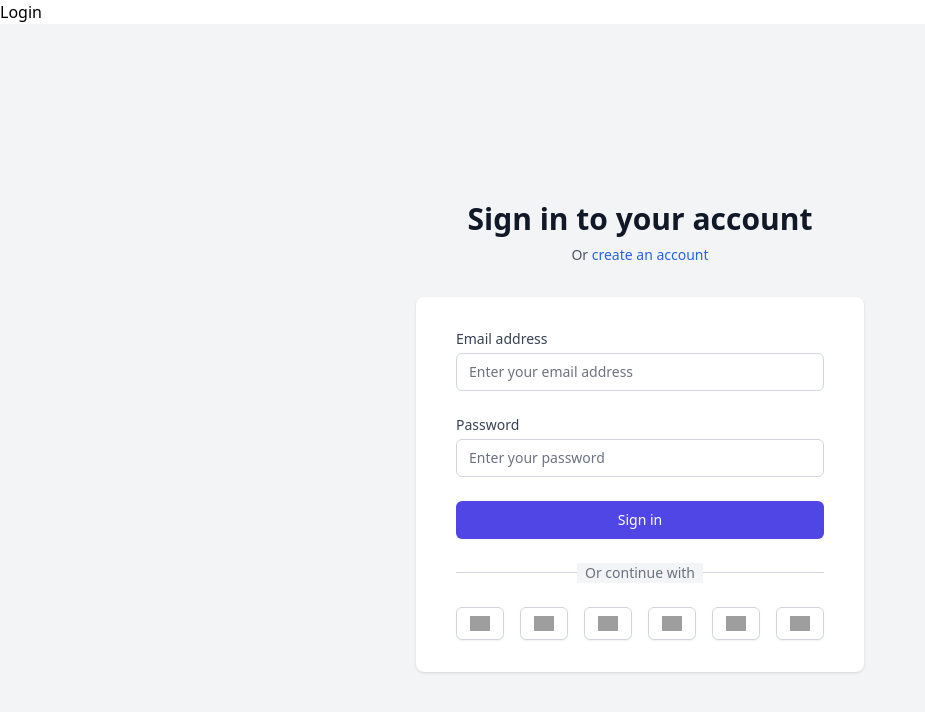
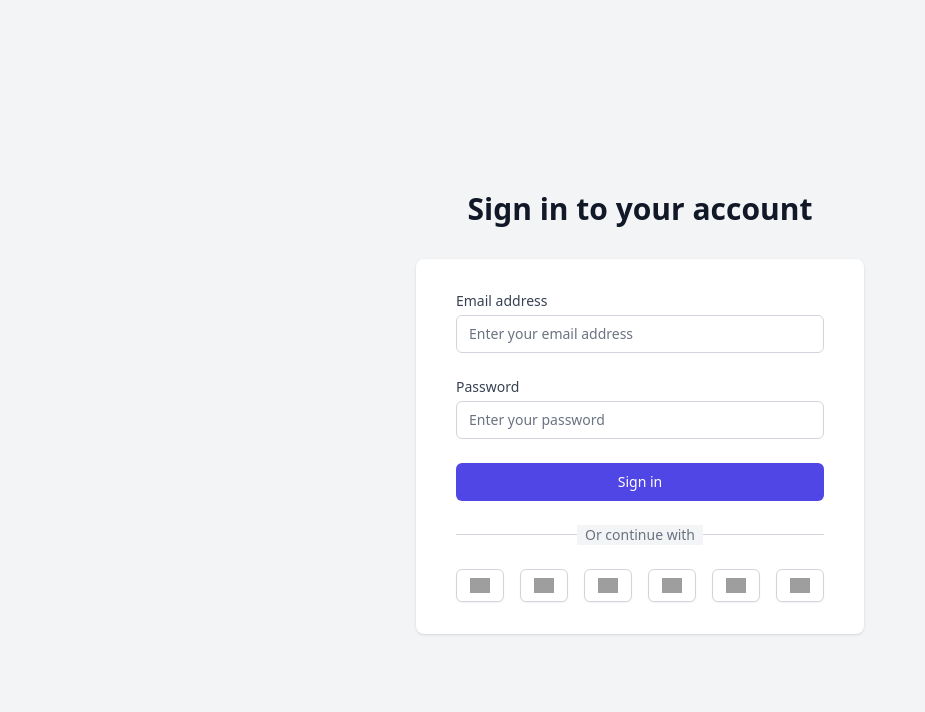
Before and after one commit to Hetari/toby-app, a Vue app in the folder client/: page /login in a window 1280 px wide. Shown: the top 712 px of the page, without its empty margins (0-925 px from the left). Built offline with nearby package versions, Linux system fonts and the light colour scheme; grey boxes are pictures that could not be loaded.

Commit message:
add email and password emits

```diff
--- a/client/src/App.vue
+++ b/client/src/App.vue
@@ -1,5 +1,4 @@
 <template>
-  <router-link to="/login">Login</router-link>
   <router-view />
 </template>
 
--- a/client/src/components/InputComponent.vue
+++ b/client/src/components/InputComponent.vue
@@ -6,6 +6,7 @@
   </label>
   <div class="mt-1">
     <input
+      v-model="data"
       :id="id"
       :name="name"
       :type="type"
@@ -17,6 +18,8 @@
 </template>
 
 <script setup lang="ts">
+  import { watch } from 'vue';
+
   defineProps({
     label: {
       type: String,
@@ -38,5 +41,15 @@
       type: String,
       required: true,
     },
+    emitVal: {
+      type: String,
+      required: false,
+    },
+  });
+
+  let data = defineModel();
+  const emit = defineEmits(['input']);
+  watch(data, (newVal) => {
+    emit('input', newVal);
   });
 </script>
--- a/client/src/views/Login.vue
+++ b/client/src/views/Login.vue
@@ -5,14 +5,6 @@
       <h2 class="mt-6 text-center text-3xl font-extrabold text-gray-900">
         Sign in to your account
       </h2>
-      <p class="mt-2 text-center text-sm text-gray-600 max-w">
-        Or
-        <a
-          href="#"
-          class="font-medium text-blue-600 hover:text-blue-500">
-          create an account
-        </a>
-      </p>
     </div>
 
     <div class="mt-8 sm:mx-auto sm:w-full sm:max-w-md">
@@ -27,7 +19,8 @@
               id="login-email"
               name="login-email"
               type="email"
-              placeholder="Enter your email address" />
+              placeholder="Enter your email address"
+              @input="emitEmail" />
           </div>
 
           <div>
@@ -36,34 +29,9 @@
               id="login-password"
               name="login-password"
               type="password"
-              placeholder="Enter your password" />
+              placeholder="Enter your password"
+              @input="emitPassword" />
           </div>
-
-          <!-- TODO:
-          <div class="flex items-center justify-between">
-              <div class="flex items-center">
-              <input
-                id="remember_me"
-                name="remember_me"
-                type="checkbox"
-                class="h-4 w-4 text-indigo-600 focus:ring-indigo-500 border-gray-300 rounded" />
-              <label
-                for="remember_me"
-                class="ml-2 block text-sm text-gray-900">
-                Remember me
-              </label>
-            </div> -->
-
-          <!-- <div class="text-sm">
-              <a
-                href="#"
-                class="font-medium text-blue-600 hover:text-blue-500">
-                Forgot your password?
-              </a>
-            </div>
-          </div>
-        -->
-
           <div>
             <button
               type="submit"
@@ -118,4 +86,17 @@
 <script setup lang="ts">
   import InputComponent from '@/components/InputComponent.vue';
   import LoginIcon from '@/components/LoginIcon.vue';
+
+  const form = {
+    email: '',
+    password: '',
+  };
+
+  const emitEmail = (data: string) => {
+    form.email = data;
+  };
+
+  const emitPassword = (data: string) => {
+    form.password = data;
+  };
 </script>
```
